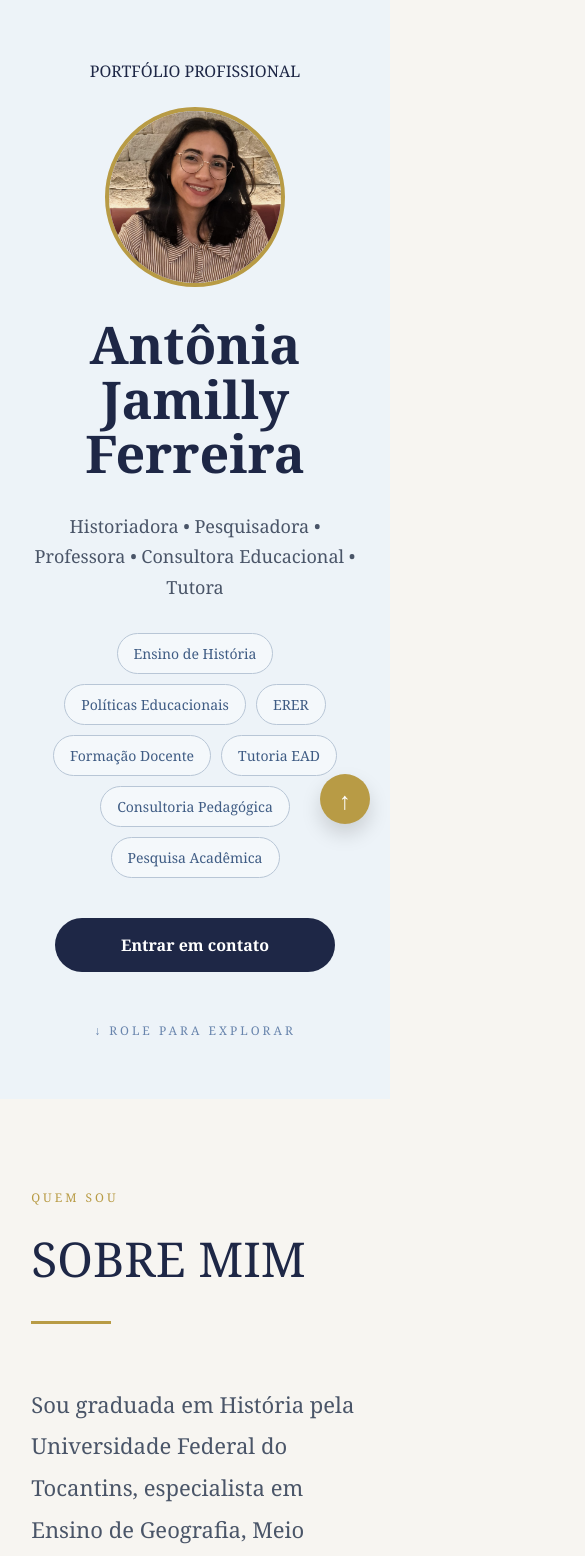
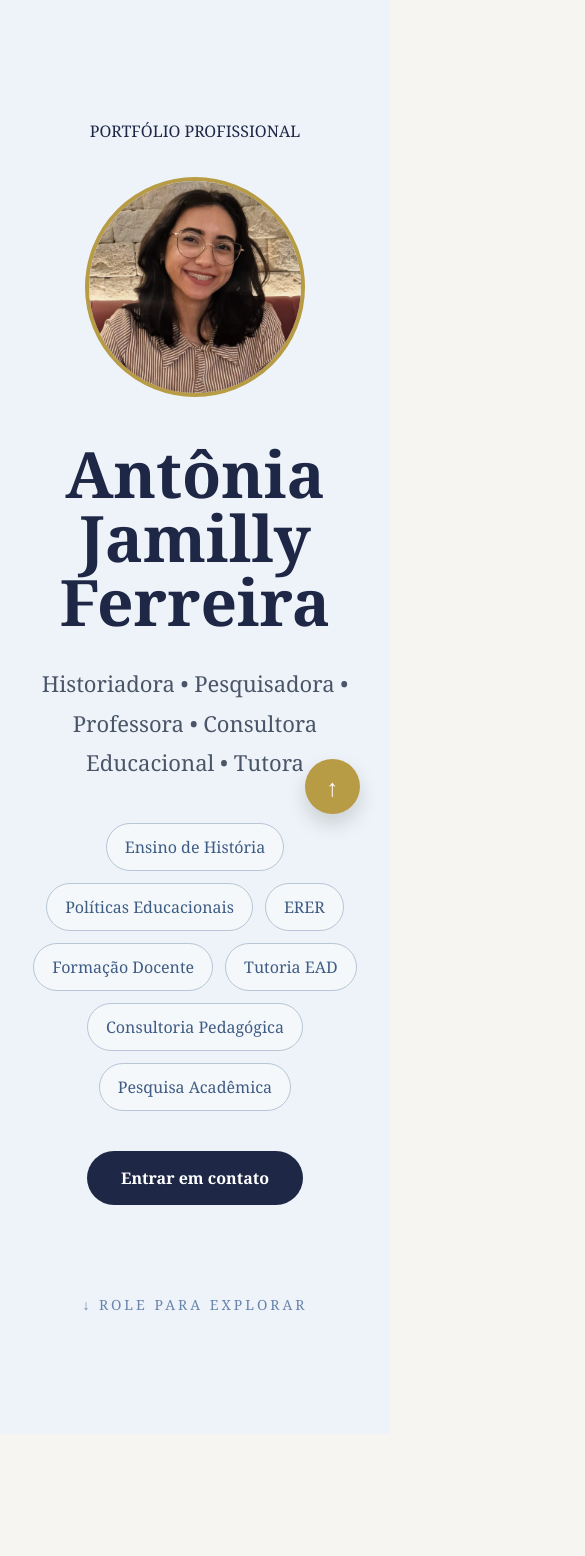
Before and after one commit to Lucas-MAP/jam-portifolio, a React (Vite) app: page / in a window 390 px wide. Shown: the top 1556 px of the page, 585 px wide, since content can reach past the window. Built offline with nearby package versions, Linux system fonts and the light colour scheme.

Commit message:
ajuste para mobile1

```diff
--- a/src/styles/global.css
+++ b/src/styles/global.css
@@ -55,7 +55,9 @@ section {
    HERO
 ================================================== */
 .hero {
-  min-height: 100vh;
+  min-height: auto;
+  padding-top: 120px;
+  padding-bottom: 120px;
   display: flex;
   align-items: center;
   justify-content: center;
@@ -507,200 +509,81 @@ section {
 }
 
 @media (max-width: 900px) {
-
-  section {
-    padding: 90px 8%;
-  }
-
-  /* HERO */
-
-  .hero {
-    min-height: 100vh;
-    padding-top: 60px;
-    padding-bottom: 60px;
-  }
-
  .hero-avatar {
-    width: 180px;
-    height: 180px;
-    margin: 25px auto 30px;
+  width: 220px;
+  height: 220px;
 }
 
 .hero-title {
-    font-size: 52px;
-    line-height: 1.05;
+  font-size: 64px;
 }
 
 .hero-subtitle {
-    font-size: 18px;
-    line-height: 1.7;
-    margin-bottom: 30px;
-  }
-
-  .hero-skills {
-    gap: 10px;
+  font-size: 22px;
+  line-height: 1.8;
 }
 
 .hero-skills span {
-    font-size: 14px;
-    padding: 10px 16px;
+  font-size: 16px;
+  padding: 12px 18px;
 }
 
-  .btn-contato {
-    width: 100%;
-    max-width: 280px;
-    font-size: 16px;
+.section-title {
+  font-size: 56px;
 }
 
-  .hero-scroll {
-    margin-top: 50px;
-    font-size: 12px;
-  }
-
-  /* TITULOS */
-
-  .section-title {
-    font-size: 48px;
-  }
-
-  .section-tag {
-    font-size: 12px;
-    letter-spacing: 3px;
-  }
-
-  /* SOBRE */
-
 .sobre-text {
-    font-size: 22px;
-    line-height: 1.9;
-  }
-
-  /* FORMAÇÃO */
-
-  .formacao-item {
-    grid-template-columns: 1fr;
-    gap: 15px;
-    margin-bottom: 50px;
+  font-size: 26px;
+  line-height: 2;
 }
 
 .formacao-periodo {
-    font-size: 16px;
+  font-size: 18px;
 }
 
 .formacao-info h3 {
-    font-size: 24px;
+  font-size: 28px;
 }
 
 .formacao-info p {
+  font-size: 20px;
+}
+
+.timeline-top h3 {
+  font-size: 28px;
+}
+
+.empresa {
   font-size: 18px;
 }
 
-  /* EXPERIÊNCIA */
-
-  .timeline-card {
-    padding: 24px;
-  }
-
-  .timeline-top {
-    flex-direction: column;
-    align-items: flex-start;
-    gap: 12px;
-  }
-
-  .timeline-top h3 {
-    font-size: 24px;
-  }
-
-  .empresa {
-    font-size: 16px;
-  }
-
 .timeline-card li {
-    font-size: 16px;
-    line-height: 1.8;
-  }
-
-  /* HABILIDADES */
-
-  .skills-container {
-    gap: 12px;
+  font-size: 18px;
 }
 
 .skill-tag {
-    font-size: 15px;
-    padding: 14px 20px;
-  }
-
-  /* SERVIÇOS */
-
-  .servicos-grid {
-    grid-template-columns: 1fr;
-    gap: 18px;
-  }
-
-  .servico-card {
-    min-height: auto;
-    padding: 28px;
-  }
-
-  .servico-numero {
-    font-size: 24px;
+  font-size: 16px;
+  padding: 16px 22px;
 }
 
 .servico-card h3 {
-    font-size: 24px;
+  font-size: 28px;
 }
 
 .servico-card p {
-    font-size: 17px;
-  }
-
-  /* PROJETOS */
-
-  .projetos-grid {
-    grid-template-columns: 1fr;
-  }
-
-  .projeto-card h3 {
-    font-size: 24px;
-  }
-
-  .projeto-card p {
-    font-size: 17px;
-  }
-
-  /* CONTATO */
-
-  .contato-card {
-    padding: 35px 25px;
+  font-size: 18px;
 }
 
 .contato-card h3 {
-    font-size: 28px;
+  font-size: 32px;
 }
 
 .contato-card p {
-    font-size: 18px;
-  }
-
-  .contato-buttons {
-    flex-direction: column;
-    align-items: center;
+  font-size: 20px;
 }
 
 .contato-buttons a {
-    width: 100%;
-    max-width: 280px;
-    text-align: center;
-  }
-
-  /* BOTÃO TOPO */
-
-  .btn-topo {
-    right: 20px;
-    bottom: 20px;
-
-    width: 50px;
-    height: 50px;
+  font-size: 18px;
+  padding: 18px 24px;
 }
 }
```
Lines whose indentation alone changed are shown as unchanged.
